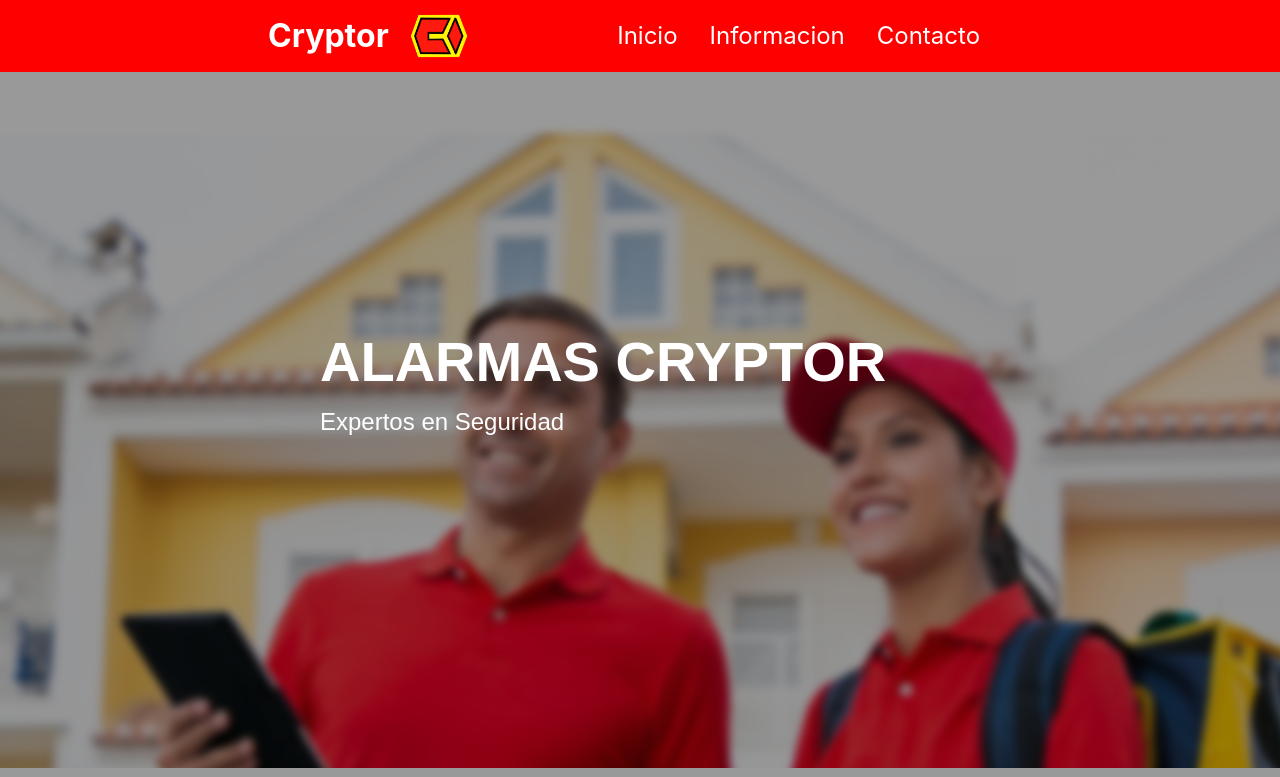
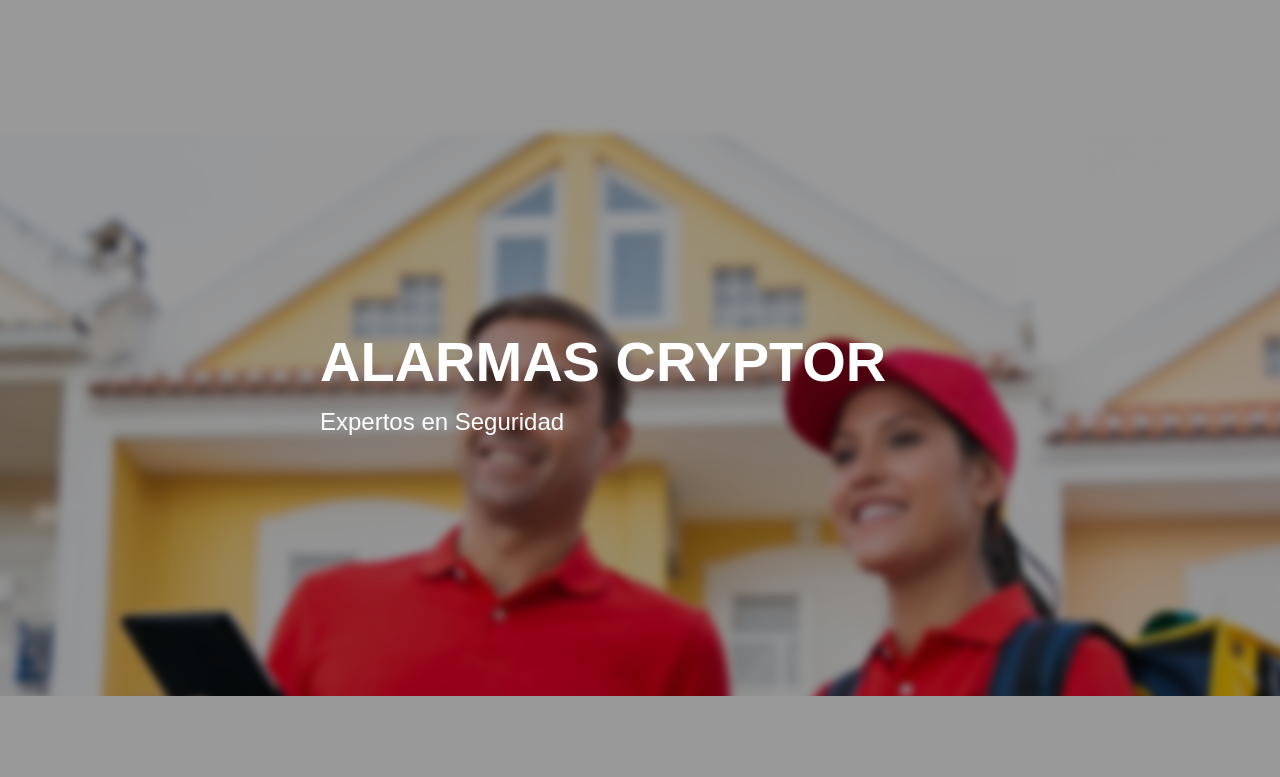
Before and after one commit to Fausto764/Cryptor, a React (Vite) app: page / in a window 1280 px wide. Shown: the top 777 px of the page. Built offline with nearby package versions, Linux system fonts and the light colour scheme.

Commit message:
intento 5 sin header

```diff
--- a/src/App.jsx
+++ b/src/App.jsx
@@ -5,13 +5,12 @@ import { Informacion } from "./pages/Informacion/Informacion"
 import { Inicio } from "./pages/Inicio/Inicio"
 import { Servicios } from "./pages/Servicios/Servicios"
 //componentes
-import { Header } from "./components/Header/Header.jsx"
+
 import { Footer } from "./components/Footer/Footer.jsx"
 
 function App() {
   return (
     <>
-      <Header />
       <main>
         <Inicio />
         <Informacion />
```
